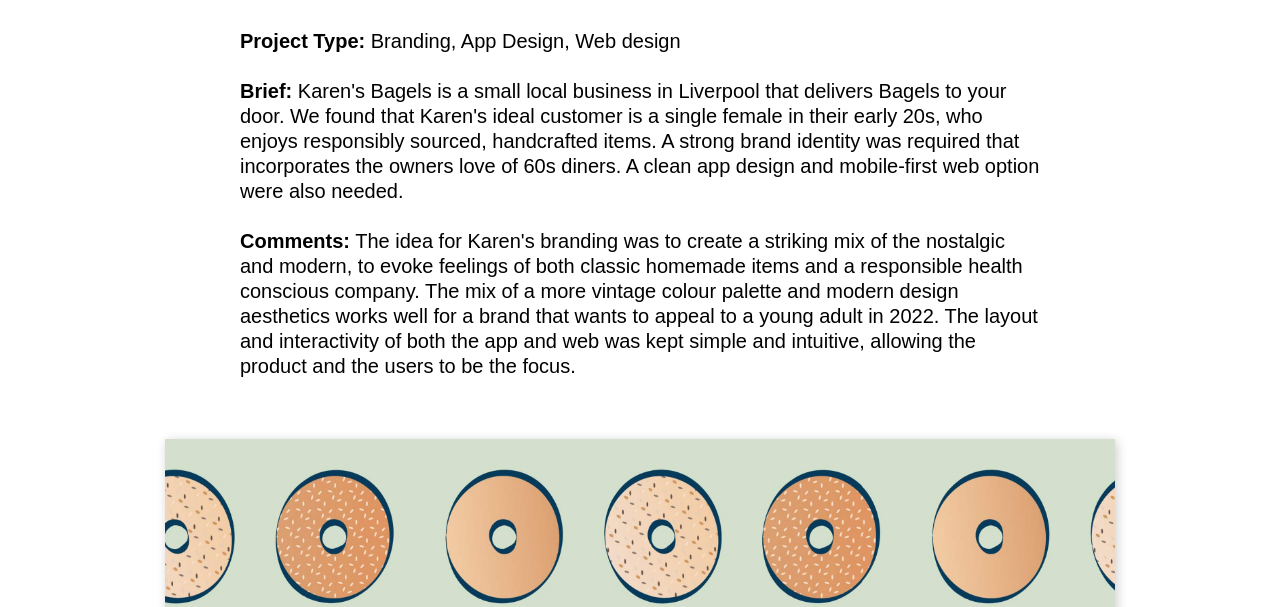
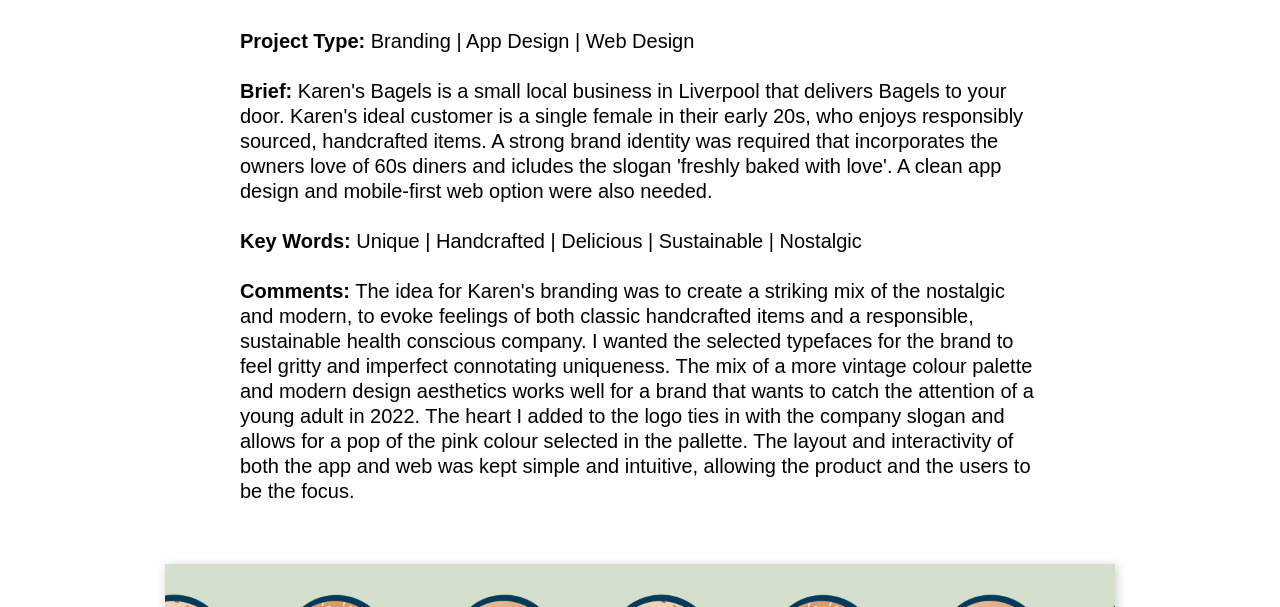
Before and after one commit to jamiewlloyd/Portfolio, a plain HTML site: page karens.html in a window 1280 px wide. Shown: the part 193-800 px from the top of the page. Drawn offline with Linux system fonts and the light colour scheme; a script that the page names is missing; a web font is replaced by a local one.

Commit message:
Description Updates
Update to page and project description text

```diff
--- a/karens.html
+++ b/karens.html
@@ -28,14 +28,15 @@
         </nav>
         <h1 class="project-h1">Karen's Bagels</h1>
         <p class="project-desc">
-            <span class="bold">Project Type:</span> Branding, App Design, Web design<br><br>
-            <span class="bold">Brief:</span> Karen's Bagels is a small local business in Liverpool that delivers Bagels to your door. We found that Karen's ideal customer
-                is a single female in their early 20s, who enjoys responsibly sourced, handcrafted items. A strong brand identity was required that incorporates the owners love of 60s diners.
+            <span class="bold">Project Type:</span> Branding | App Design | Web Design<br><br>
+            <span class="bold">Brief:</span> Karen's Bagels is a small local business in Liverpool that delivers Bagels to your door. Karen's ideal customer
+                is a single female in their early 20s, who enjoys responsibly sourced, handcrafted items. A strong brand identity was required that incorporates the owners love of 60s diners and icludes the slogan 'freshly baked with love'.
                 A clean app design and mobile-first web option were also needed.<br><br>
+            <span class="bold">Key Words:</span> Unique | Handcrafted | Delicious | Sustainable | Nostalgic<br><br>
             <span class="bold">Comments:</span> The idea for Karen's branding was to create a striking mix of the nostalgic and modern, to evoke feelings of both
-            classic homemade items and a responsible health conscious company. The mix of a more vintage colour palette and modern design aesthetics
-            works well for a brand that wants to appeal to a young adult in 2022. The layout and interactivity of both the app and web was kept simple and intuitive,
-            allowing the product and the users to be the focus.
+            classic handcrafted items and a responsible, sustainable health conscious company. I wanted the selected typefaces for the brand to feel gritty and imperfect connotating uniqueness.
+            The mix of a more vintage colour palette and modern design aesthetics works well for a brand that wants to catch the attention of a young adult in 2022. The heart I added to the logo ties in with the company slogan
+             and allows for a pop of the pink colour selected in the pallette. The layout and interactivity of both the app and web was kept simple and intuitive, allowing the product and the users to be the focus.
             </p>
         <div id="project-preview">
             <img class="project-image" src="images/karens/karens1.jpg" alt="Karen's Bagels Project section 1">
```
Also changed, not shown: flux.html (+12 -1 lines), index.html (+2 -1 lines).
